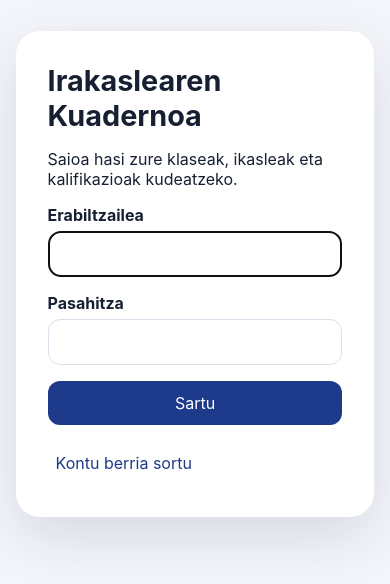
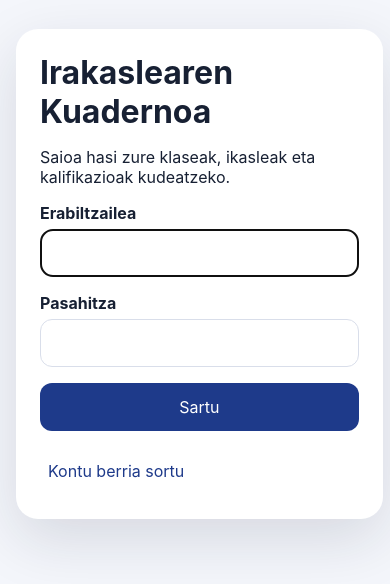
Before and after one commit to fisikasi/IrakaslearenKD, a React (Vite) app: page / in a window 390 px wide. Shown: the part 148-732 px from the top of the page. Built offline with nearby package versions, Linux system fonts and the light colour scheme; no server answers.

Commit message:
mugikorra1

```diff
--- a/src/styles.css
+++ b/src/styles.css
@@ -953,3 +953,63 @@
     width: 100%;
   }
 }
+
+.auth-page,
+.center-card {
+  min-height: 100dvh;
+  padding: 1rem;
+}
+
+.auth-card {
+  width: min(520px, 94vw);
+  padding: 2rem;
+}
+
+.auth-card input,
+.auth-card button {
+  min-height: 48px;
+  font-size: 1rem;
+}
+
+@media (max-width: 700px) {
+  .auth-card {
+    width: 94vw;
+    padding: 1.5rem;
+    border-radius: 22px;
+  }
+
+  .auth-card h1 {
+    font-size: 2rem;
+  }
+}
+
+.app-shell {
+  padding-top: max(1rem, env(safe-area-inset-top));
+  padding-bottom: 2rem;
+}
+
+@media (max-width: 700px) {
+  .app-shell {
+    padding: 1rem;
+    padding-top: 1.25rem;
+  }
+
+  .topbar {
+    position: static;
+    margin-top: 0;
+    padding-top: 0;
+  }
+
+  .topbar h1 {
+    font-size: 1.9rem;
+    line-height: 1.1;
+  }
+
+  .topbar p {
+    font-size: 1rem;
+  }
+
+  .panel:first-of-type {
+    margin-top: .75rem;
+  }
+}
```
